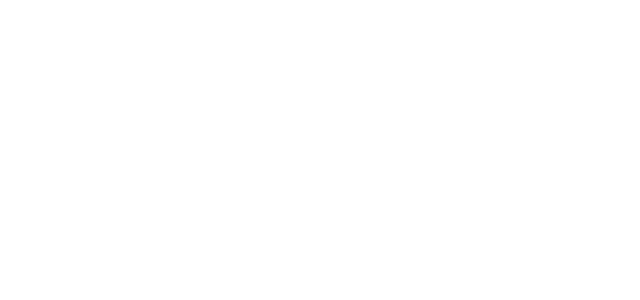
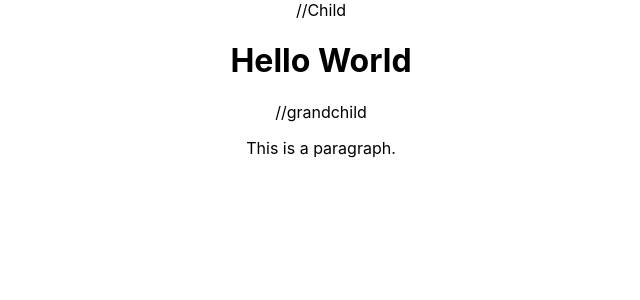
Before and after one commit to mekowalski/test-app, a React (Create React App) app: page / in a window 1280 px wide. Shown: the top 300 px of the page, without its empty margins (319-959 px from the left). Built offline with nearby package versions, Linux system fonts and the light colour scheme.

Commit message:
create test/hello.js and import/export both

```diff
--- a/src/App.js
+++ b/src/App.js
@@ -1,12 +1,16 @@
 import React, { Component } from 'react';
 import logo from './logo.svg';
 import './App.css';
+import Hello from './hello'
+import Test from './test'
 
+//Parent/Main
 class App extends Component {
   render() {
     return (
       <div className="App">
-
+        //Child
+        <Hello />
       </div>
     );
   }
--- a/src/hello.js
+++ b/src/hello.js
@@ -1 +1,16 @@
 import React, {Component} from 'react'
+import Test from './test'
+
+class Hello extends Component {
+  render() {
+    return(
+      <div>
+        <h1>Hello World</h1>
+        //grandchild
+        <Test />
+      </div>
+    )
+  }
+}
+
+export default Hello
--- a/src/test.js
+++ b/src/test.js
@@ -1,2 +1,13 @@
 import React, {Component} from 'react'
 //importing the module, build it and export the Component
+//presentational/only renders props
+
+class Test extends Component {
+  render() {
+    return(
+      <p>This is a paragraph.</p>
+    )
+  }
+}
+
+export default Test
```
